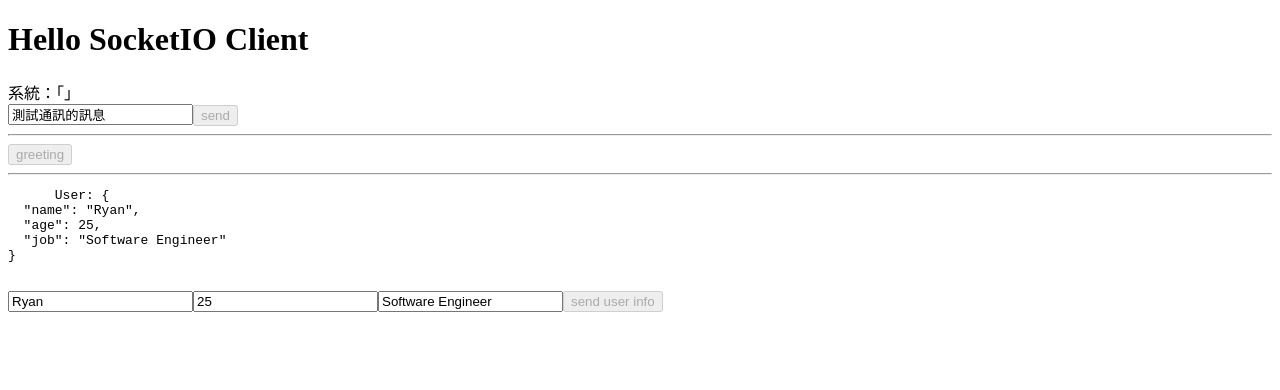
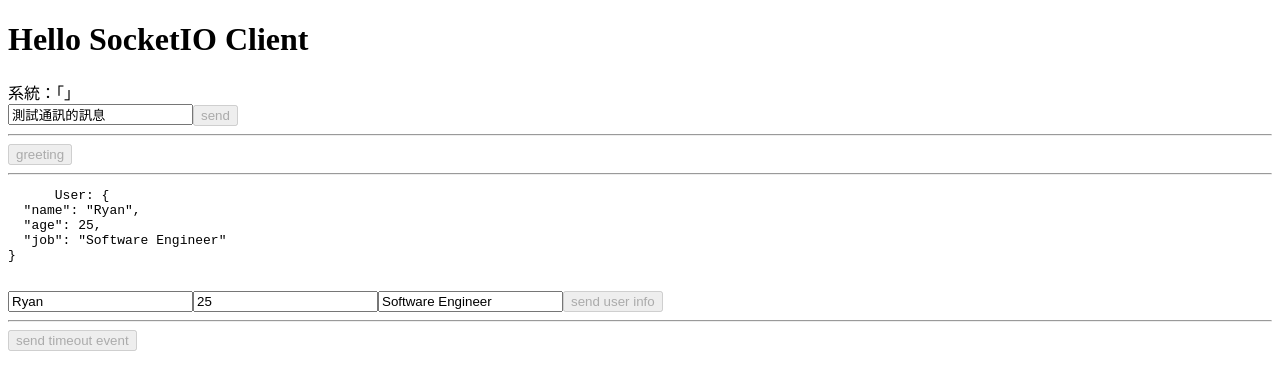
Before and after one commit to shezimanor/simple-socketio-client-1, a Vue app: page / in a window 1280 px wide. Shown: the top 390 px of the page. Built offline with nearby package versions, Linux system fonts and the light colour scheme; no server answers.

Commit message:
feat: Set acknowledgement timeout --- Server 如果沒有回應確認，在 timeout 後，就會回傳錯誤。

```diff
--- a/src/components/HelloSocket.vue
+++ b/src/components/HelloSocket.vue
@@ -43,11 +43,25 @@
 }
 function onSendUserInfo() {
   if (!socket || myMsg.value === '') return;
-  // 觸發事件
   // emit args: https://socket.io/docs/v4/client-api/#socketemiteventname-args
   // The ack argument is optional and will be called with the server answer.
-  socket.emit('send_user_info', userProfile.value, (response) => {
-    console.log('response: ', response);
+  // 觸發事件
+  socket.emit('send-user-info', userProfile.value, (ack) => {
+    console.log('server response: ', ack);
+  });
+}
+function onSendTimeoutEvent() {
+  if (!socket || myMsg.value === '') return;
+  // emit args: https://socket.io/docs/v4/client-api/#sockettimeoutvalue
+  // 觸發事件
+  socket.timeout(3000).emit('timeout-event', (err, ack) => {
+    if (err) {
+      // the server did not acknowledge the event in the given delay
+      // 簡易的實現 err: Server side 不要寫 ackCallback 就好
+      console.error(err);
+    } else {
+      console.log('server response: ', ack);
+    }
   });
 }
 function handleMessage(msg) {
@@ -78,6 +92,10 @@
     <button @click="onSendUserInfo" :disabled="!ioIsConnected">
       send user info
     </button>
+    <hr />
+    <button @click="onSendTimeoutEvent" :disabled="!ioIsConnected">
+      send timeout event
+    </button>
   </div>
 </template>
 
```
